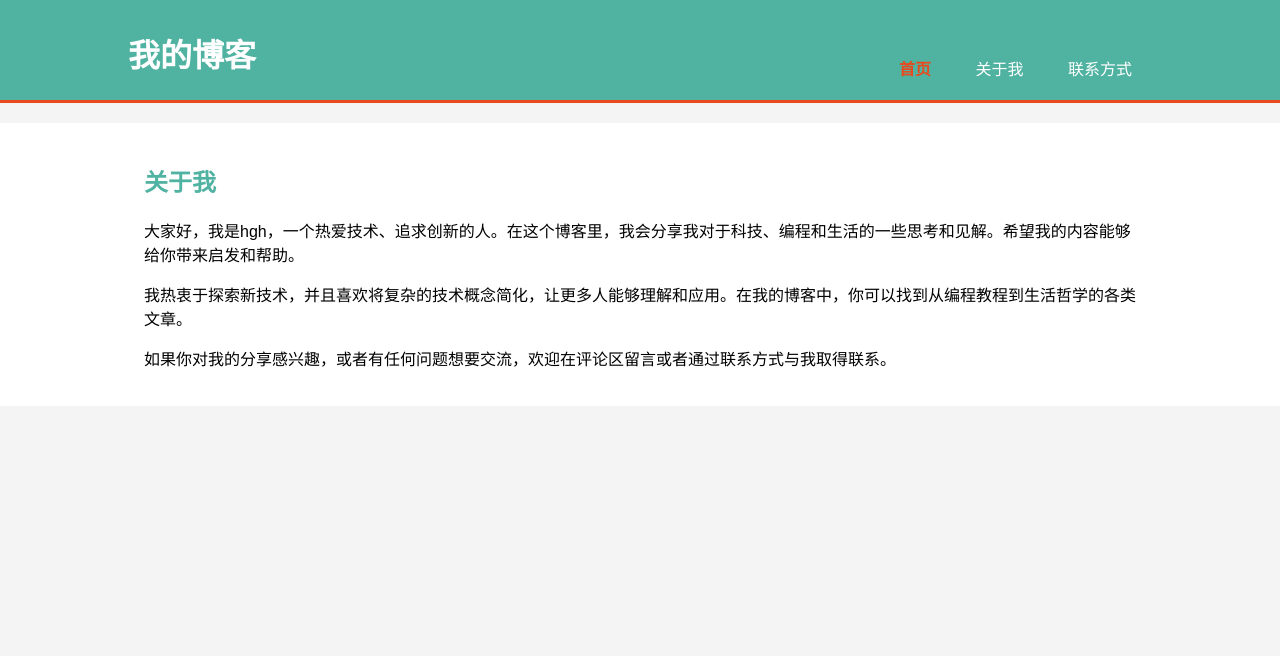
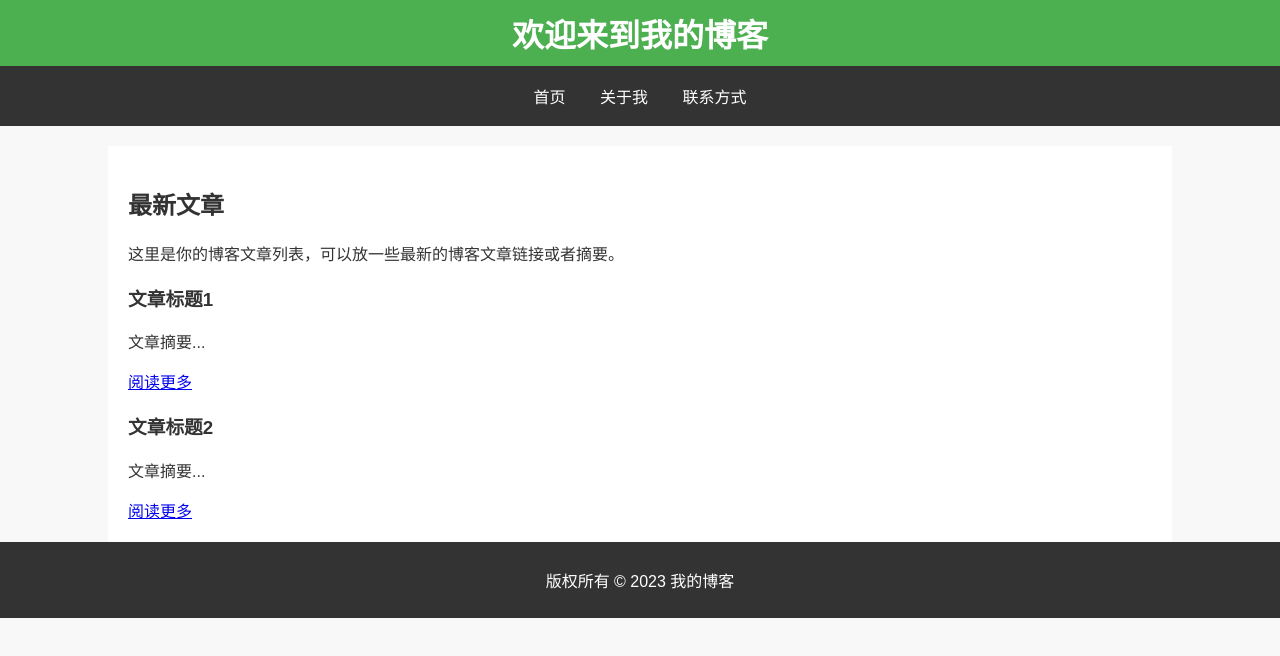
Before and after one commit to rrr483/crispy-fiesta, a plain HTML site: page index.html in a window 1280 px wide. Drawn offline with Linux system fonts and the light colour scheme.

Commit message:
Update index.html

```diff
--- a/index.html
+++ b/index.html
@@ -3,13 +3,14 @@
 <head>
     <meta charset="UTF-8">
     <meta name="viewport" content="width=device-width, initial-scale=1.0">
-    <title>我的博客 - 自我介绍</title>
+    <title>我的博客</title>
     <style>
         body {
-            font-family: Arial, sans-serif;
+            font-family: 'Arial', sans-serif;
             margin: 0;
             padding: 0;
-            background: #f4f4f4;
+            background-color: #f8f8f8; /* 背景颜色 */
+            color: #333; /* 文本颜色 */
         }
         .container {
             width: 80%;
@@ -17,77 +18,81 @@
             overflow: hidden;
         }
         header {
-            background: #50b3a2;
+            background: #4CAF50; /* 导航背景颜色 */
             color: white;
-            padding-top: 30px;
-            min-height: 70px;
-            border-bottom: #e8491d 3px solid;
+            padding: 10px 0;
+            text-align: center;
         }
-        header a {
-            color: #ffffff;
-            text-decoration: none;
-            text-transform: uppercase;
-            font-size: 16px;
-        }
-        header ul {
-            padding: 0;
-            list-style: none;
-        }
-        header li {
-            display: inline;
-            padding: 0 20px 0 20px;
-        }
-        header #branding {
-            float: left;
-        }
-        header #branding h1 {
+        header h1 {
             margin: 0;
         }
-        header nav {
-            float: right;
-            margin-top: 10px;
+        nav {
+            background: #333; /* 导航链接背景颜色 */
+            color: white;
+            padding: 8px 0;
+            text-align: center;
         }
-        header .highlight, header .current a {
-            color: #e8491d;
-            font-weight: bold;
+        nav a {
+            color: white;
+            text-decoration: none;
+            padding: 10px 15px;
+            display: inline-block;
         }
-        header a:hover {
-            color: #ffffff;
-            font-weight: bold;
+        nav a:hover {
+            background: #555; /* 导航链接悬停背景颜色 */
         }
-        section#about {
+        .content {
+            background: white; /* 内容背景颜色 */
             padding: 20px;
-            background: white;
             margin-top: 20px;
         }
-        section#about h1 {
-            color: #50b3a2;
+        footer {
+            background: #333; /* 底部背景颜色 */
+            color: white;
+            text-align: center;
+            padding: 10px 0;
+            position: relative;
+            bottom: 0;
+            width: 100%;
         }
     </style>
 </head>
 <body>
     <header>
         <div class="container">
-            <div id="branding">
-                <h1>我的博客</h1>
-            </div>
-            <nav>
-                <ul>
-                    <li class="current"><a href="index.html">首页</a></li>
-                    <li><a href="about.html">关于我</a></li>
-                    <li><a href="contact.html">联系方式</a></li>
-                </ul>
-            </nav>
+            <h1>欢迎来到我的博客</h1>
         </div>
     </header>
 
-    <section id="about">
+    <nav>
         <div class="container">
-            <h1>关于我</h1>
-            <p>大家好，我是hgh，一个热爱技术、追求创新的人。在这个博客里，我会分享我对于科技、编程和生活的一些思考和见解。希望我的内容能够给你带来启发和帮助。</p>
-            <p>我热衷于探索新技术，并且喜欢将复杂的技术概念简化，让更多人能够理解和应用。在我的博客中，你可以找到从编程教程到生活哲学的各类文章。</p>
-            <p>如果你对我的分享感兴趣，或者有任何问题想要交流，欢迎在评论区留言或者通过联系方式与我取得联系。</p>
+            <a href="index.html">首页</a>
+            <a href="about.html">关于我</a>
+            <a href="contact.html">联系方式</a>
         </div>
-    </section>
+    </nav>
+
+    <div class="content container">
+        <h2>最新文章</h2>
+        <p>这里是你的博客文章列表，可以放一些最新的博客文章链接或者摘要。</p>
+        <!-- 文章列表 -->
+        <article>
+            <h3>文章标题1</h3>
+            <p>文章摘要...</p>
+            <a href="article1.html">阅读更多</a>
+        </article>
+        <article>
+            <h3>文章标题2</h3>
+            <p>文章摘要...</p>
+            <a href="article2.html">阅读更多</a>
+        </article>
+        <!-- 更多文章 -->
+    </div>
+
+    <footer>
+        <div class="container">
+            <p>版权所有 &copy; 2023 我的博客</p>
+        </div>
+    </footer>
 </body>
 </html>
```
